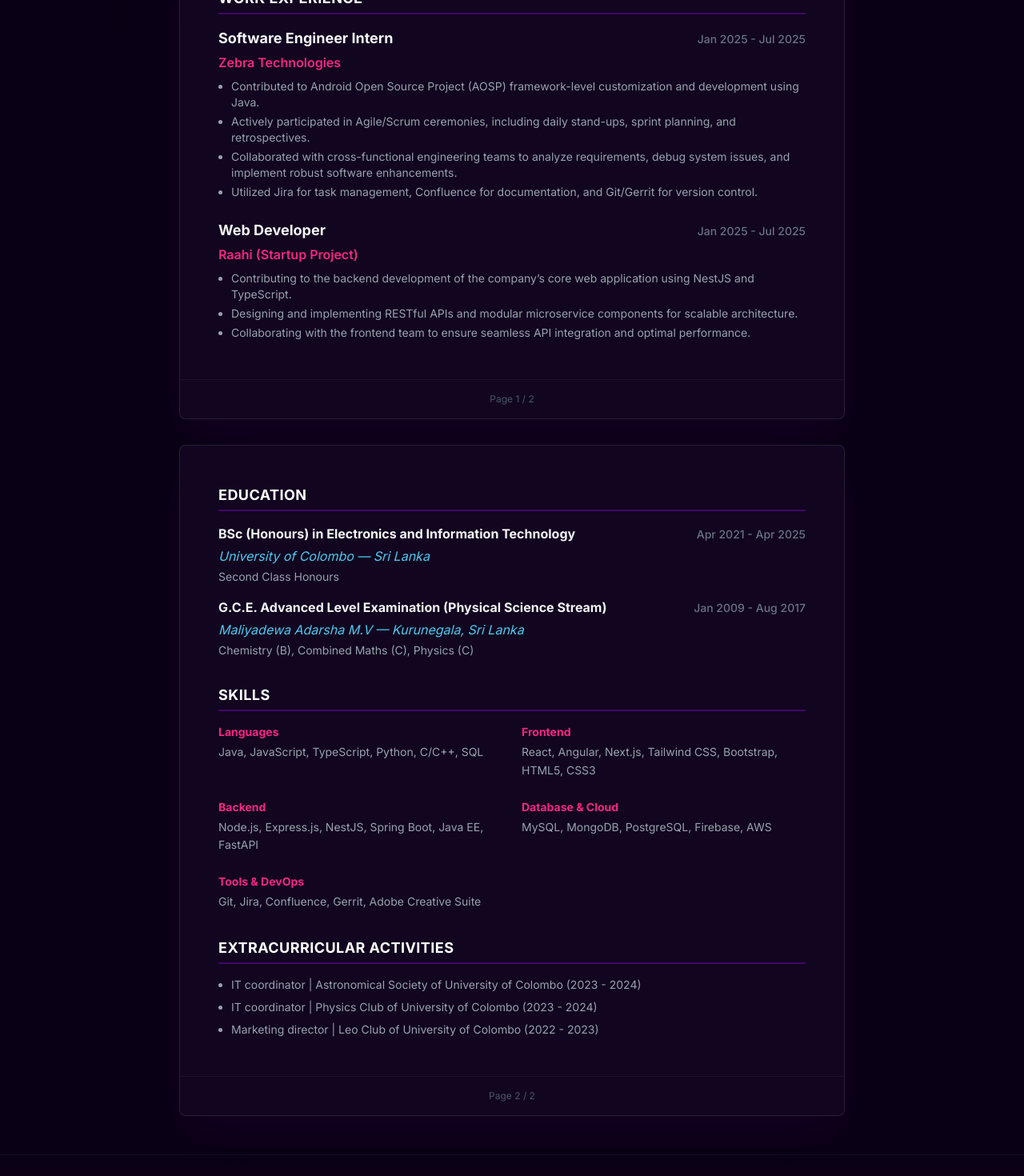
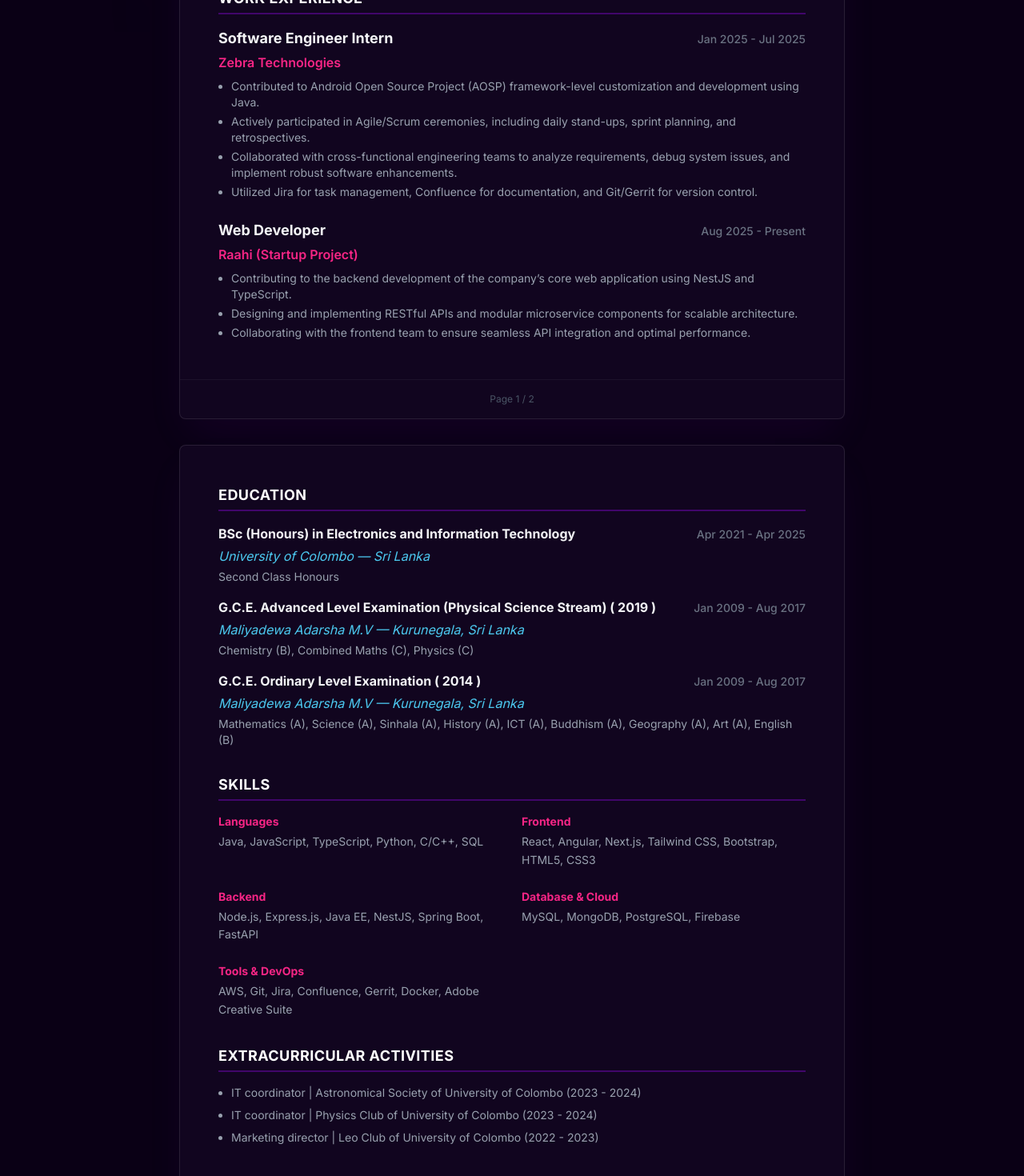
Before and after one commit to janakaprasadq/my-portfolio-next, a Next.js app: page /resume in a window 1280 px wide. Shown: the part 760-2230 px from the top of the page at 80% size. Built offline with nearby package versions, Linux system fonts and the light colour scheme.

Commit message:
update about

```diff
--- a/app/page.tsx
+++ b/app/page.tsx
@@ -18,11 +18,11 @@ import FloatingIcons from "@/components/FloatingIcons";
 
 
 const roles = [
+  "Software Engineer",
   "Full Stack Developer",
-  "Java Specialist",
-  "Spring Boot Expert",
+  "Backend Developer",
+  "Frontend Developer",
   "React Developer",
-  "Cloud Architecture",
 ];
 
 export default function HomePage() {
--- a/data.ts
+++ b/data.ts
@@ -6,7 +6,7 @@ export const personalInfo = {
   tagline: "Building scalable, innovative, and high-performance software solutions.",
   email: "contactjpmails@gmail.com",
   phone: "+94 71 3031383",
-  location: "Salpilwaththa, Katupotha, Sri Lanka",
+  location: "Salpilwaththa, Katupotha, Sri Lanka, 60350",
   linkedin: "https://linkedin.com/in/janaka-prasad",
   github: "https://github.com/janakaprasadq",
   about: "Results-driven Software Engineer with strong experience in Java, Python, and JavaScript. Proficient in designing and implementing RESTful APIs, scalable backend systems, and data-driven applications using MySQL and MongoDB. Holds a BSc in Electronics and Information Technology with proven skills in Git, Jira, and Agile collaboration."
@@ -23,15 +23,15 @@ export const skills: SkillCategory[] = [
   },
   {
     name: "Backend",
-    skills: ["Node.js", "Express.js", "NestJS", "Spring Boot", "Java EE", "FastAPI"]
+    skills: ["Node.js", "Express.js", "Java EE", "NestJS", "Spring Boot", "FastAPI"]
   },
   {
     name: "Database & Cloud",
-    skills: ["MySQL", "MongoDB", "PostgreSQL", "Firebase", "AWS"]
+    skills: ["MySQL", "MongoDB", "PostgreSQL", "Firebase"]
   },
   {
     name: "Tools & DevOps",
-    skills: ["Git", "Jira", "Confluence", "Gerrit", "Adobe Creative Suite"]
+    skills: ["AWS", "Git", "Jira", "Confluence", "Gerrit", "Docker", "Adobe Creative Suite"]
   }
 ];
 
@@ -52,7 +52,7 @@ export const experiences: Experience[] = [
     id: "raahi",
     role: "Web Developer",
     company: "Raahi (Startup Project)",
-    period: "Jan 2025 - Jul 2025",
+    period: "Aug 2025 - Present",
     description: [
       "Contributing to the backend development of the company’s core web application using NestJS and TypeScript.",
       "Designing and implementing RESTful APIs and modular microservice components for scalable architecture.",
@@ -69,10 +69,16 @@ export const education: Education[] = [
     details: "Second Class Honours"
   },
   {
-    degree: "G.C.E. Advanced Level Examination (Physical Science Stream)",
+    degree: "G.C.E. Advanced Level Examination (Physical Science Stream) ( 2019 )",
     institution: "Maliyadewa Adarsha M.V — Kurunegala, Sri Lanka",
     period: "Jan 2009 - Aug 2017",
     details: "Chemistry (B), Combined Maths (C), Physics (C)"
+  },
+  {
+    degree: "G.C.E. Ordinary Level Examination ( 2014 )",
+    institution: "Maliyadewa Adarsha M.V — Kurunegala, Sri Lanka",
+    period: "Jan 2009 - Aug 2017",
+    details: "Mathematics (A), Science (A), Sinhala (A), History (A), ICT (A), Buddhism (A), Geography (A), Art (A), English (B)"
   }
 ];
 
```
